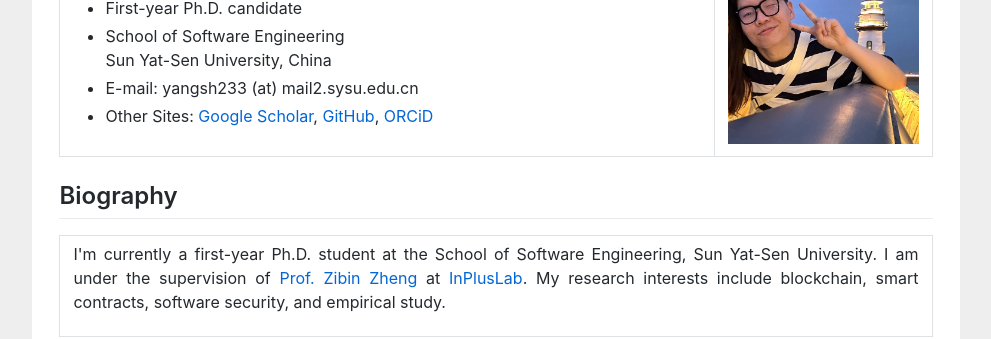
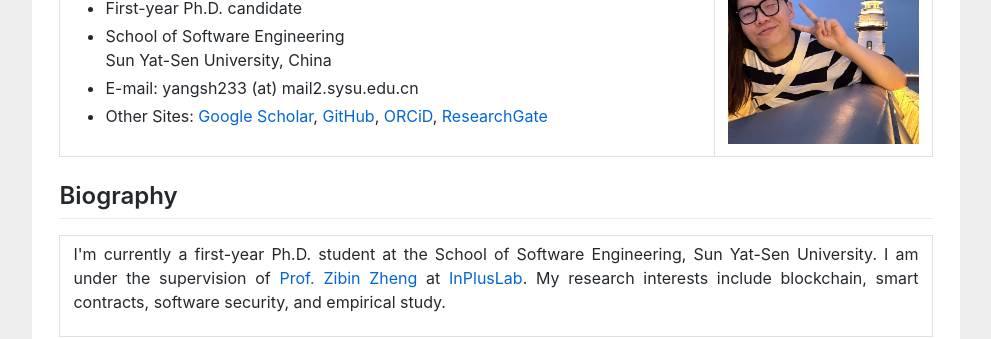
Before and after one commit to shuoyang512/shuoyang512.github.io, a Jekyll site: the page index.html, which Jekyll copies as it is, in a window 1280 px wide. Shown: the part 162-501 px from the top of the page, without its empty margins (144-1135 px from the left). Built offline with Jekyll 4.4.1, drawn with Linux system fonts in a browser that asks for light colours.

Commit message:
add researchgate info

```diff
--- a/index.html
+++ b/index.html
@@ -48,7 +48,7 @@ gtag('config', 'UA-158965281-1');
 						Sun Yat-Sen University, China</li>
 
 					<li>E-mail: yangsh233 (at) mail2.sysu.edu.cn</li>
-					<li>Other Sites: <a href="https://scholar.google.com/citations?user=VzoAAVoAAAAJ&hl=en">Google Scholar</a>, <a href="https://github.com/shuoyang512">GitHub</a>, <a href="https://orcid.org/my-orcid?orcid=0009-0004-4919-3138">ORCiD</a>
+					<li>Other Sites: <a href="https://scholar.google.com/citations?user=VzoAAVoAAAAJ&hl=en">Google Scholar</a>, <a href="https://github.com/shuoyang512">GitHub</a>, <a href="https://orcid.org/my-orcid?orcid=0009-0004-4919-3138">ORCiD</a>, <a href="https://www.researchgate.net/profile/Shuo-Yang-107">ResearchGate</a>
 					</ul>
 				</td>
 
```
